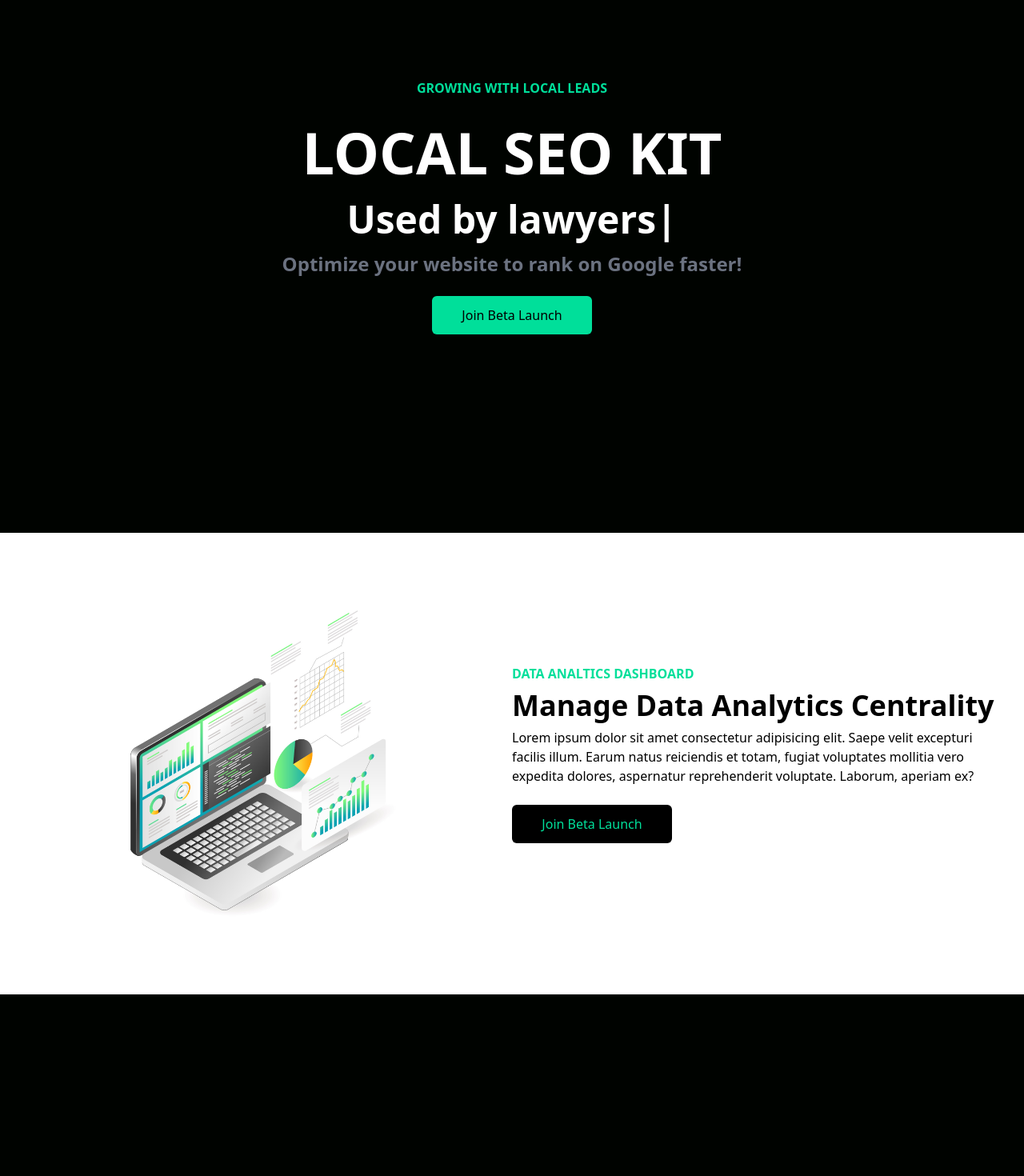
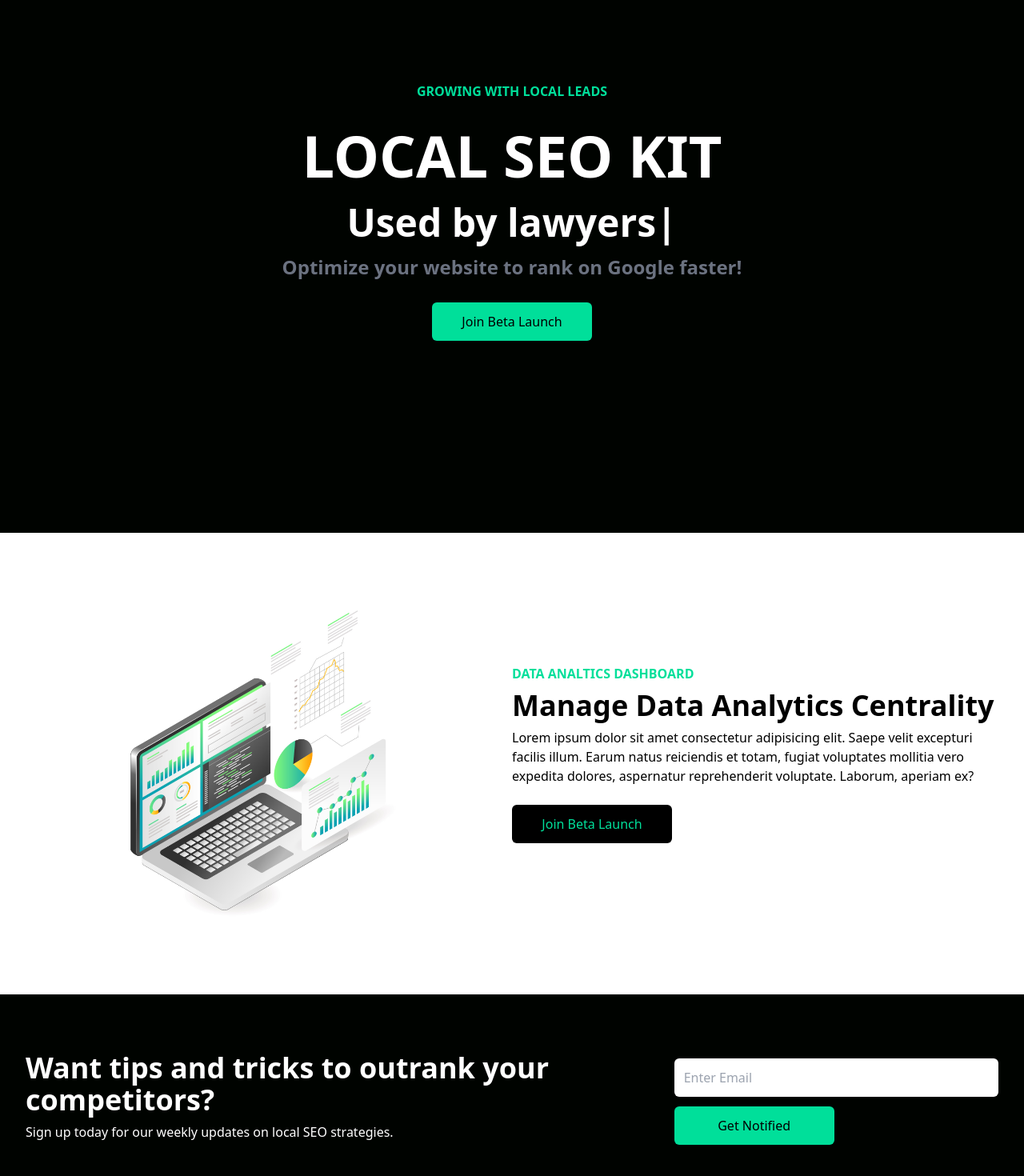
Before and after one commit to mnguye95/localseokit, a React (Create React App) app: page / in a window 1280 px wide. Shown: the part 134-1604 px from the top of the page at 80% size. Before the commit the page ends 1377 px from the top, so only its background shows below. Built offline with nearby package versions, Linux system fonts and the light colour scheme.

Commit message:
added newsletter section

```diff
--- a/src/App.js
+++ b/src/App.js
@@ -2,6 +2,7 @@ import React from 'react';
 import FortySixty from './components/FortySixty';
 import Hero from './components/Hero';
 import NavBar from './components/NavBar';
+import Newsletter from './components/Newsletter';
 
 function App() {
   return (
@@ -9,6 +10,7 @@ function App() {
       <NavBar/>
       <Hero/>
       <FortySixty/>
+      <Newsletter/>
     </div>
   );
 }
--- a/src/components/Hero.jsx
+++ b/src/components/Hero.jsx
@@ -17,8 +17,8 @@ const Hero = () => {
                     loop
                 />
             </div>
-            <p className='pt-4 md:text-2xl text-xl font-bold text-gray-500'>Optimize your website to rank on Google faster!</p>
-            <button className='bg-[#00df9a] w-[200px] rounded-md font-medium mx-auto my-6 py-3 text-black'>Join Beta Launch</button>
+            <p className='py-4 px-2 md:text-2xl text-xl font-bold text-gray-500'>Optimize your website to rank on Google faster!</p>
+            <button className='bg-[#00df9a] w-[200px] rounded-md font-medium mx-auto my-3 py-3 text-black'>Join Beta Launch</button>
         </div>
     </div>
   )
--- a/src/components/NavBar.jsx
+++ b/src/components/NavBar.jsx
@@ -19,9 +19,9 @@ const NavBar = () => {
             <li className='p-4'>Contact</li>
         </ul>
         <div onClick={handleNav} className='block md:hidden'>
-            {!nav ? <AiOutlineClose size={20}/> : <AiOutlineMenu size={20}/>}
+            {!nav ? <AiOutlineMenu size={20}/> : <AiOutlineClose size={20}/>}
         </div>
-        <div className={!nav ? 'md:hidden fixed left-0 top-0 w-[60%] h-full border-r border-r-gray-900 bg-[#000300] ease-in-out duration-500' : 'fixed left-[-100%] ease-out-in duration-500'}>
+        <div className={!nav ? 'fixed left-[-100%] ease-out-in duration-500' : 'md:hidden fixed left-0 top-0 w-[60%] h-full border-r border-r-gray-900 bg-[#000300] ease-in-out duration-500'}>
             <h2 className='w-full text-3xl font-bold text-[#00df9a] m-4'>LocalSEOKit.</h2>
             <ul className='uppercase p-4'>
                 <li className='p-4 border-b border-gray-600'>Home</li>
--- /dev/null
+++ b/src/components/Newsletter.jsx
@@ -0,0 +1,22 @@
+import React from 'react'
+
+const Newsletter = () => {
+  return (
+    <div className='w-full text-white py-16 px-8'>
+        <div className='max-w-[1240px] mx-auto grid md:grid-cols-3'>
+            <div className='lg:col-span-2'>
+                <h1 className='md:text-4xl sm:text-3xl text-2xl  font-bold py-2'>Want tips and tricks to outrank your competitors?</h1>
+                <p>Sign up today for our weekly updates on local SEO strategies.</p>
+            </div>
+            <div className='my-4'>
+                <div className='inline'>
+                    <input className='p-3 flex w-full rounded-md text-black' type="email" placeholder='Enter Email' />
+                    <button className='bg-[#00df9a] w-[200px] rounded-md font-medium mx-auto my-3 py-3 text-black'>Get Notified</button>
+                </div>
+            </div>
+        </div>
+    </div>
+  )
+}
+
+export default Newsletter
```
